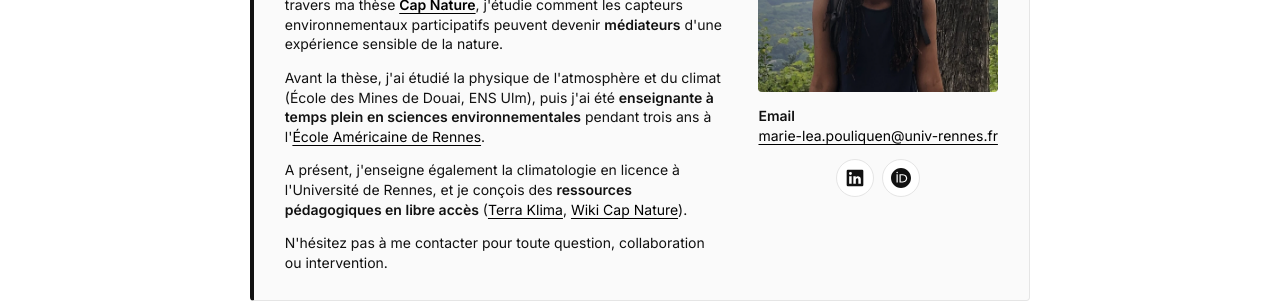
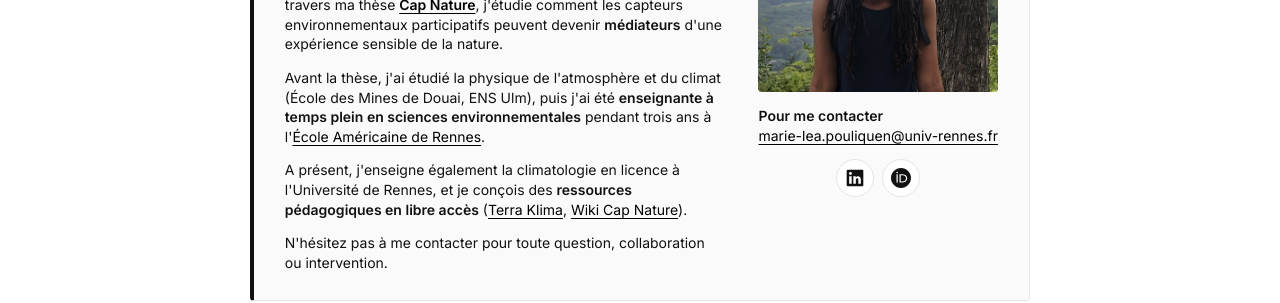
Before and after one commit to marieleapouliquen/marieleapouliquen.github.io, a Jekyll site: the page built from _pages/index.md, in a window 1280 px wide. Shown: the part 404-707 px from the top of the page. Built offline with Jekyll 4.4.1, drawn with Linux system fonts in a browser that asks for light colours.

Commit message:
Update index.md

```diff
--- a/_pages/index.md
+++ b/_pages/index.md
@@ -27,7 +27,7 @@ description: Marie-Léa Pouliquen — doctorante
     <img src="{{ '/assets/img/profile.jpg' | relative_url }}" alt="Marie-Léa Pouliquen" class="home-photo">
 
     <div class="home-contact-block">
-      <p class="contact-email"><strong>Email</strong><br><a href="mailto:marie-lea.pouliquen@univ-rennes.fr">marie-lea.pouliquen@univ-rennes.fr</a></p>
+      <p class="contact-email"><strong>Pour me contacter</strong><br><a href="mailto:marie-lea.pouliquen@univ-rennes.fr">marie-lea.pouliquen@univ-rennes.fr</a></p>
 
       <div class="home-contact">
         <a href="https://www.linkedin.com/in/marieleapouliquen/" class="contact-icon" target="_blank" rel="noopener" aria-label="LinkedIn" title="LinkedIn">
```
